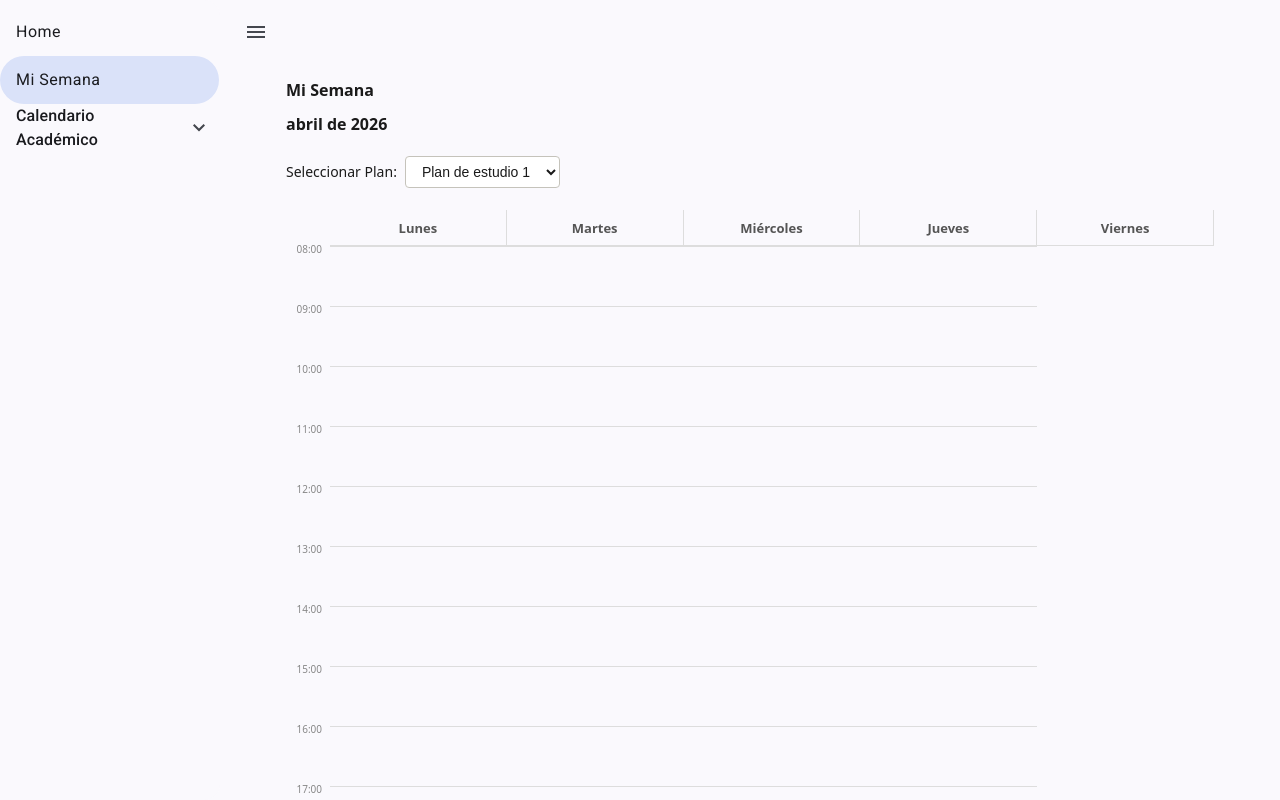
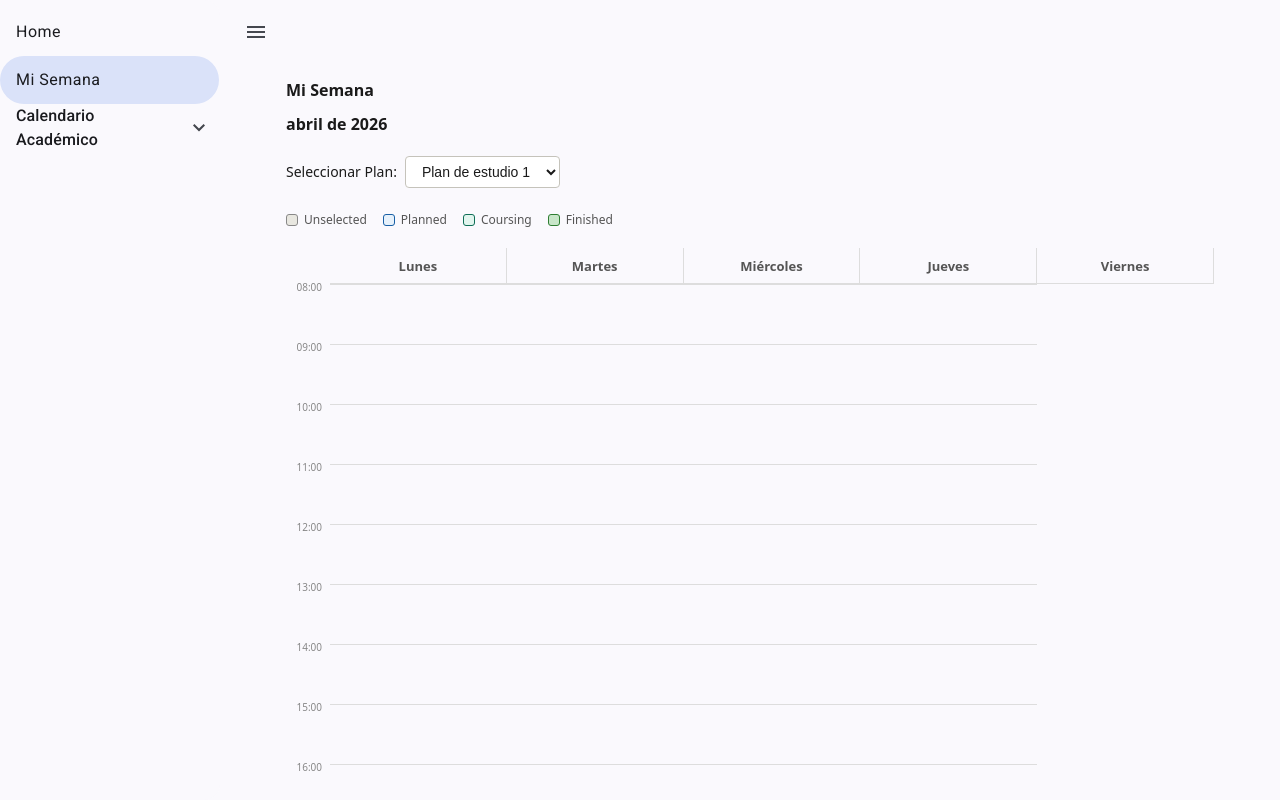
Before and after one commit to nitricx/OrganizadorCursada, an Angular app: page /myWeek/plan/1 in a window 1280 px wide. Built offline with nearby package versions, Linux system fonts and the light colour scheme.

Commit message:
feat: add calendar legend component and integrate it into the calendar view

```diff
--- /dev/null
+++ b/src/app/components/calendar-legend/calendar-legend.component.html
@@ -0,0 +1,18 @@
+<div class="legend">
+  <div class="leg-item">
+    <div class="leg-dot" style="background: #e8e7e0; border: 1px solid #888"></div>
+    <span>Unselected</span>
+  </div>
+  <div class="leg-item">
+    <div class="leg-dot" style="background: #e6f1fb; border: 1px solid #185fa5"></div>
+    <span>Planned</span>
+  </div>
+  <div class="leg-item">
+    <div class="leg-dot" style="background: #e1f5ee; border: 1px solid #0f6e56"></div>
+    <span>Coursing</span>
+  </div>
+  <div class="leg-item">
+    <div class="leg-dot" style="background: #c8e6c9; border: 1px solid #2e7d32"></div>
+    <span>Finished</span>
+  </div>
+</div>
--- /dev/null
+++ b/src/app/components/calendar-legend/calendar-legend.component.ts
@@ -0,0 +1,10 @@
+import { Component, ChangeDetectionStrategy } from '@angular/core';
+
+@Component({
+  selector: 'app-calendar-legend',
+  standalone: true,
+  templateUrl: './calendar-legend.component.html',
+  styleUrls: ['./calendar-legend.component.css'],
+  changeDetection: ChangeDetectionStrategy.OnPush,
+})
+export class CalendarLegendComponent {}
--- a/src/app/components/calendar/calendar.html
+++ b/src/app/components/calendar/calendar.html
@@ -17,6 +17,7 @@
       </div>
     </div>
   }
+  <app-calendar-legend></app-calendar-legend>
   <div
     class="calendar-grid"
     [style.grid-template-columns]="gridTemplateColumns()"
--- a/src/app/components/calendar/calendar.ts
+++ b/src/app/components/calendar/calendar.ts
@@ -7,6 +7,7 @@ import { CourseService } from '../../services/course.service';
 import { PlanService } from '../../services/plan.service';
 import { Course, DayOfWeek, Lesson } from '../../models/course';
 import { CalendarCard } from '../calendar-card/calendar-card';
+import { CalendarLegendComponent } from '../calendar-legend/calendar-legend.component';
 
 interface CourseWithLesson {
   course: Course;
@@ -15,7 +16,7 @@ interface CourseWithLesson {
 
 @Component({
   selector: 'app-calendar',
-  imports: [CalendarCard, CommonModule],
+  imports: [CalendarCard, CalendarLegendComponent, CommonModule],
   templateUrl: './calendar.html',
   styleUrl: './calendar.css',
   changeDetection: ChangeDetectionStrategy.OnPush,
```
Also changed, not shown: src/app/components/calendar-legend/calendar-legend.component.css (added).
